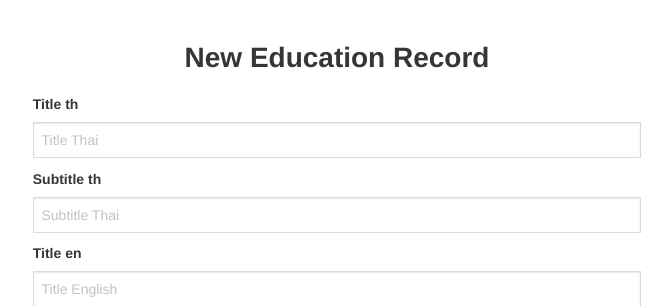
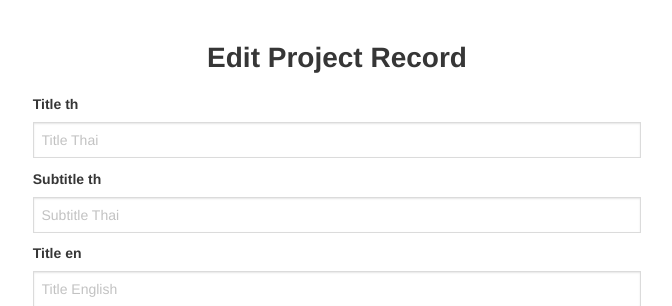
Before and after one commit to likit/stin-research-is, a Python web app: template erm/app/templates/project/project_edit.html in a window 1280 px wide. Shown: the part 46-352 px from the top of the page, without its empty margins (303-975 px from the left). Run offline with Jinja, Linux system fonts and the light colour scheme; the template is opened without the code that fills it, so the values that code supplies are empty, except form fields; tables that the repository leaves empty hold one stand-in row (values such as "Sample post"); form fields are guessed from the names that the template uses; some libraries are stand-ins or nearby versions; some web fonts are replaced.

Commit message:
changed the title of the page

```diff
--- a/erm/app/templates/project/project_edit.html
+++ b/erm/app/templates/project/project_edit.html
@@ -10,7 +10,7 @@
 <section class="section">
     <div class="columns">
         <div class="column is-half is-offset-one-quarter">
-            <h1 class="title has-text-centered">New Education Record</h1>
+            <h1 class="title has-text-centered">Edit Project Record</h1>
             <form method="post">
                 {{ form.csrf_token }}
                 <div class="field">
```
